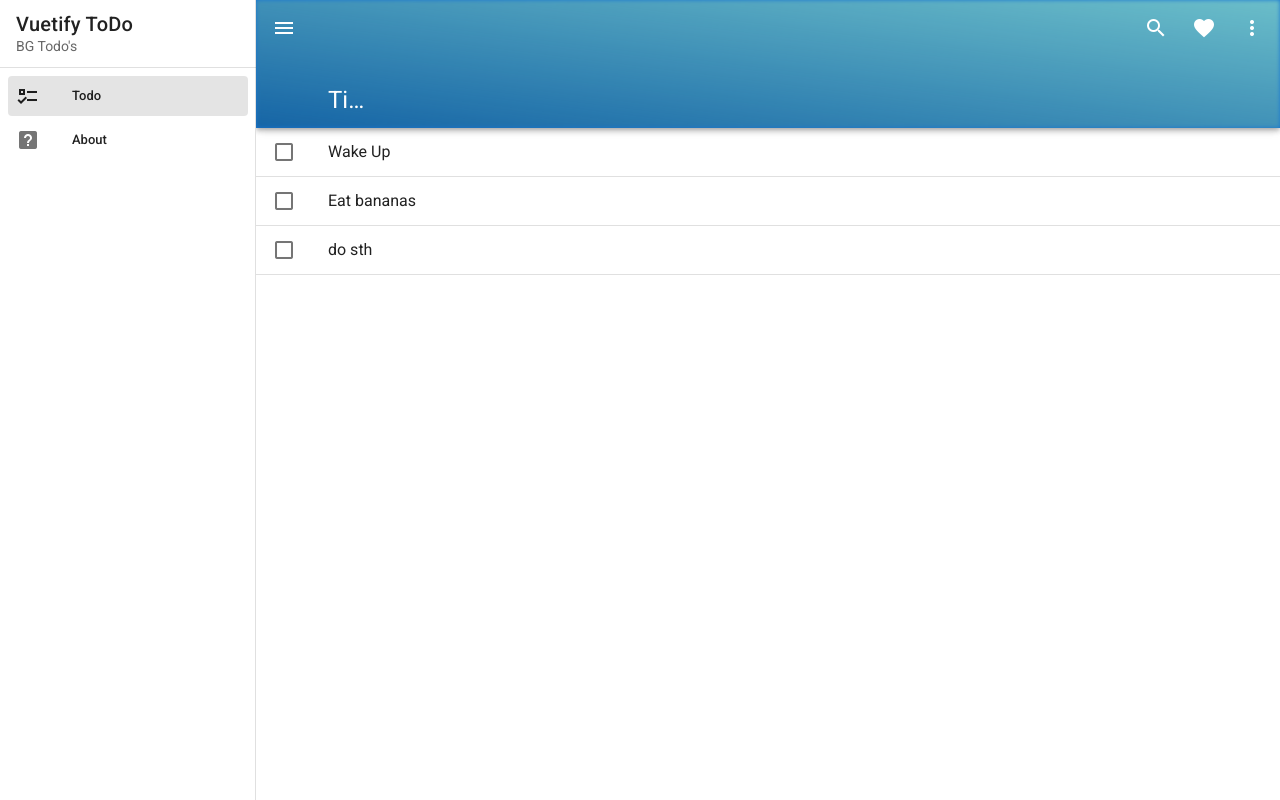
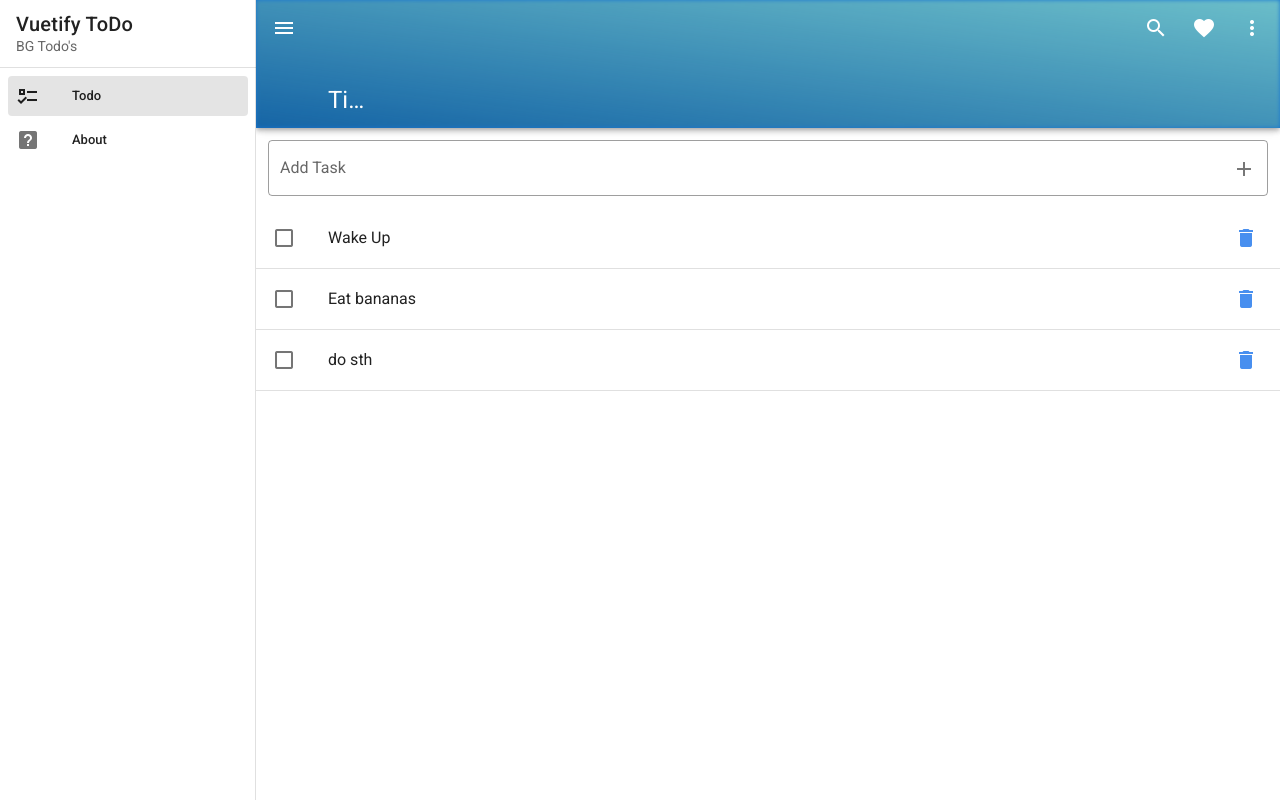
Before and after one commit to barisgunduz/vue-applimpics, a Vue app: page / in a window 1280 px wide. Built offline with nearby package versions, Linux system fonts and the light colour scheme.

Commit message:
move methods to vuex

```diff
--- a/src/store/index.js
+++ b/src/store/index.js
@@ -1,15 +1,45 @@
-import Vue from 'vue'
-import Vuex from 'vuex'
+import Vue from "vue";
+import Vuex from "vuex";
 
-Vue.use(Vuex)
+Vue.use(Vuex);
 
 export default new Vuex.Store({
-  state: {
-  },
-  mutations: {
-  },
-  actions: {
-  },
-  modules: {
-  }
-})
+	state: {
+		tasks: [
+			{
+				id: 1,
+				title: "Wake Up",
+				done: false,
+			},
+			{
+				id: 2,
+				title: "Eat bananas",
+				done: false,
+			},
+			{
+				id: 3,
+				title: "do sth",
+				done: false,
+			},
+		],
+	},
+	mutations: {
+		addTask(state, newTaskTitle) {
+			let newTask = {
+				id: Date.now(),
+				title: newTaskTitle,
+				done: false,
+			};
+			state.tasks.push(newTask);
+		},
+		doneTask(state, id) {
+			let task = state.tasks.filter((task) => task.id === id)[0];
+			task.done = !task.done;
+		},
+		deleteTask(state, id) {
+			state.tasks = state.tasks.filter((task) => task.id !== id);
+		},
+	},
+	actions: {},
+	getters: {},
+});
--- a/src/views/Todo.vue
+++ b/src/views/Todo.vue
@@ -1,23 +1,56 @@
 <template>
 	<div class="home">
-		<v-list class="pt-0" flat>
-			<div v-for="task in tasks" :key="task.id">
-				<v-list-item>
-					<template v-slot:default="{ active }">
+		<v-text-field
+			v-model="newTaskTitle"
+			@click:append="addTask"
+			@keyup.enter="addTask"
+			class="pa-3"
+			outlined
+			label="Add Task"
+			append-icon="mdi-plus"
+			hide-details
+			clearable
+		></v-text-field>
+		<v-list v-if="$store.state.tasks.length" class="pt-0" flat>
+			<div v-for="task in $store.state.tasks" :key="task.id">
+				<v-list-item
+					@click="$store.commit('doneTask', task.id)"
+					:class="{ 'blue lighten-5': task.done }"
+				>
+					<template v-slot:default>
 						<v-list-item-action>
-							<v-checkbox :input-value="active"></v-checkbox>
+							<v-checkbox :input-value="task.done"></v-checkbox>
 						</v-list-item-action>
 
 						<v-list-item-content>
-							<v-list-item-title>{{
-								task.title
-							}}</v-list-item-title>
+							<v-list-item-title
+								:class="{
+									'text-decoration-line-through': task.done,
+								}"
+								>{{ task.title }}</v-list-item-title
+							>
 						</v-list-item-content>
+						<v-list-item-action>
+							<v-btn
+								@click.stop="
+									$store.commit('deleteTask', task.id)
+								"
+								icon
+							>
+								<v-icon color="primary lighten-1"
+									>mdi-delete</v-icon
+								>
+							</v-btn>
+						</v-list-item-action>
 					</template>
 				</v-list-item>
 				<v-divider></v-divider>
 			</div>
 		</v-list>
+		<div v-else class="no-tasks">
+			<v-icon size="100" color="primary">mdi-check</v-icon>
+			<div class="text-h5 primary--text">No tasks</div>
+		</div>
 	</div>
 </template>
 
@@ -25,20 +58,22 @@
 export default {
 	name: "Todo",
 	data: () => ({
-		tasks: [
-			{
-				id: 1,
-				title: "Wake Up",
-			},
-			{
-				id: 2,
-				title: "Eat bananas",
-			},
-			{
-				id: 3,
-				title: "do sth",
-			},
-		],
+		newTaskTitle: "",
 	}),
+	methods: {
+		addTask() {
+			this.$store.commit("addTask", this.newTaskTitle);
+			this.newTaskTitle = "";
+		},
+	},
 };
 </script>
+
+<style lang="sass">
+.no-tasks
+	position: absolute
+	left: 50%
+	top: 50%
+	transform: translate(-50%, -50%)
+	opacity: 0.5
+</style>
```
